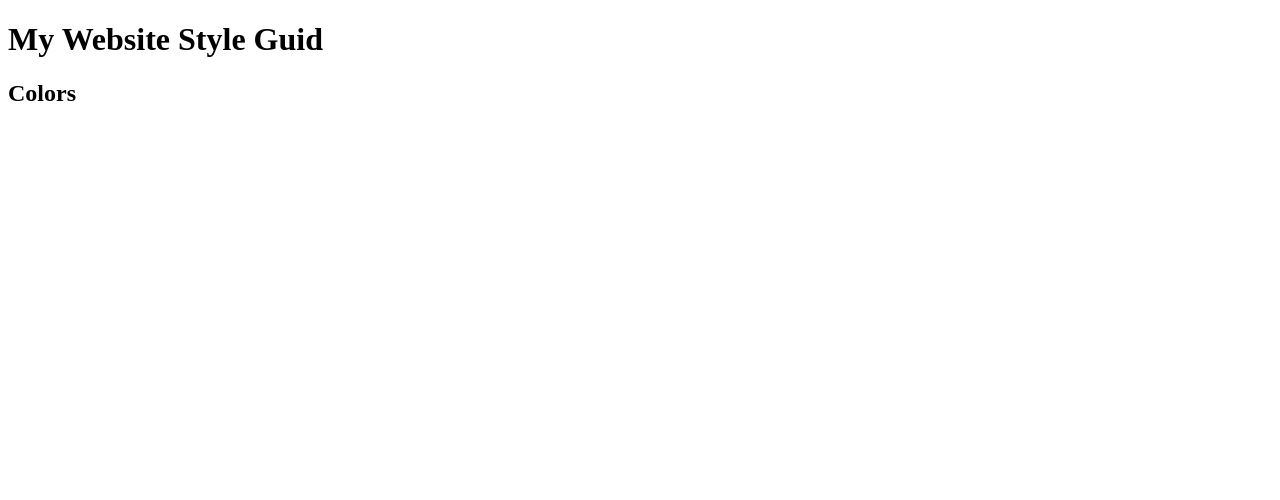
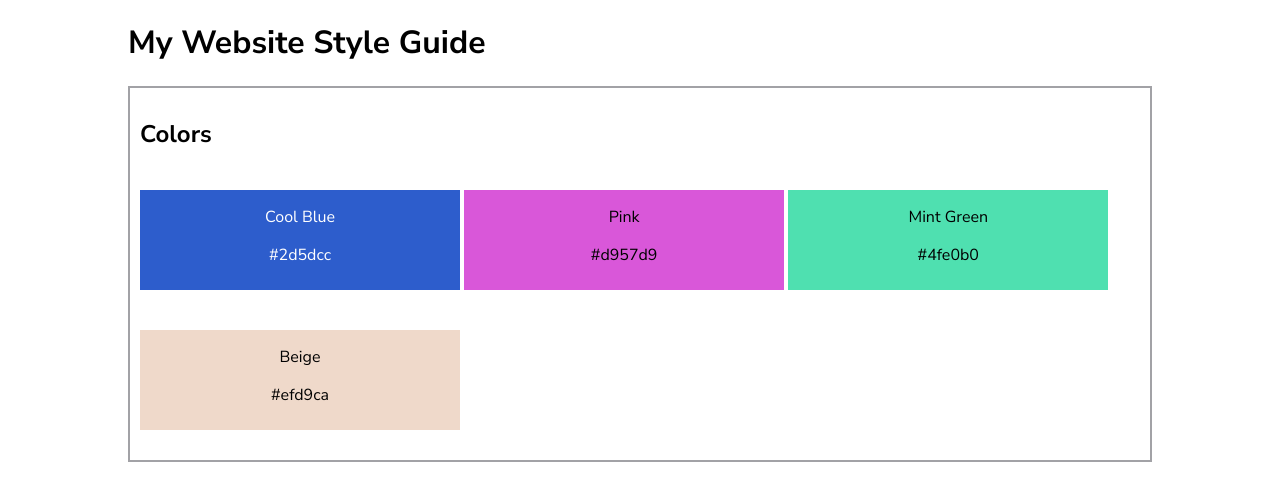
Before and after one commit to SolomanGarcia/cc-style-guide, a plain HTML site: page index.html in a window 1280 px wide. Drawn offline with Linux system fonts and the light colour scheme.

Commit message:
create color section

```diff
--- a/index.html
+++ b/index.html
@@ -5,18 +5,33 @@
   <meta http-equiv="X-UA-Compatible" content="IE=edge">
   <meta name="viewport" content="width=device-width, initial-scale=1.0">
   <link rel="stylesheet" href="style.css">
+  <link rel="preconnect" href="https://fonts.googleapis.com">
+  <link rel="preconnect" href="https://fonts.gstatic.com" crossorigin>
+  <link href="https://fonts.googleapis.com/css2?family=Nunito+Sans:wght@400;700&display=swap" rel="stylesheet">
   <title>Style Guide</title>
 </head>
 <body>
-  <main>
-    <header>
-      <h1>My Website Style Guid</h1>
-    </header>
-  </main>
-
-  <section id="colors">
+  <h1>My Website Style Guide</h1>
+  <div class="container">
     <h2>Colors</h2>
-  </section>
-
+    <div class="color-container">
+      <div class="color-panel cool-blue">
+        <p class="color-label">Cool Blue</p>
+        <p class="color-hex">#2d5dcc</p>
+      </div>
+      <div class="color-panel pink">
+        <p class="color-label">Pink</p>
+        <p class="color-hex">#d957d9</p>
+      </div>
+      <div class="color-panel mint-green">
+        <p class="color-label">Mint Green</p>
+        <p class="color-hex">#4fe0b0</p>
+      </div>
+      <div class="color-panel beige">
+        <p class="color-label">Beige</p>
+        <p class="color-hex">#efd9ca</p>
+      </div>
+    </div>
+  </div>
 </body>
 </html>
--- a/style.css
+++ b/style.css
@@ -0,0 +1,44 @@
+
+body {
+  font-family: 'Nunito Sans', sans-serif;
+  margin: 0 10%;
+}
+
+h1 {
+  font-size: 2em;
+}
+
+.container {
+  border: 2px solid #a2a2a6;
+  padding: 10px;
+  margin: 10px auto;
+}
+
+.color-container {
+  width: 100%;
+}
+
+.color-panel {
+  display: inline-block;
+  width: 32%;
+  min-height: 100px;
+  text-align: center;
+  margin: 20px auto;
+}
+
+.cool-blue {
+  background-color: #2d5dcc;
+  color: #fff;
+}
+
+.pink {
+  background-color: #d957d9;
+}
+
+.mint-green {
+  background-color: #4fe0b0;
+}
+
+.beige {
+  background-color: #efd9ca;
+}
```
